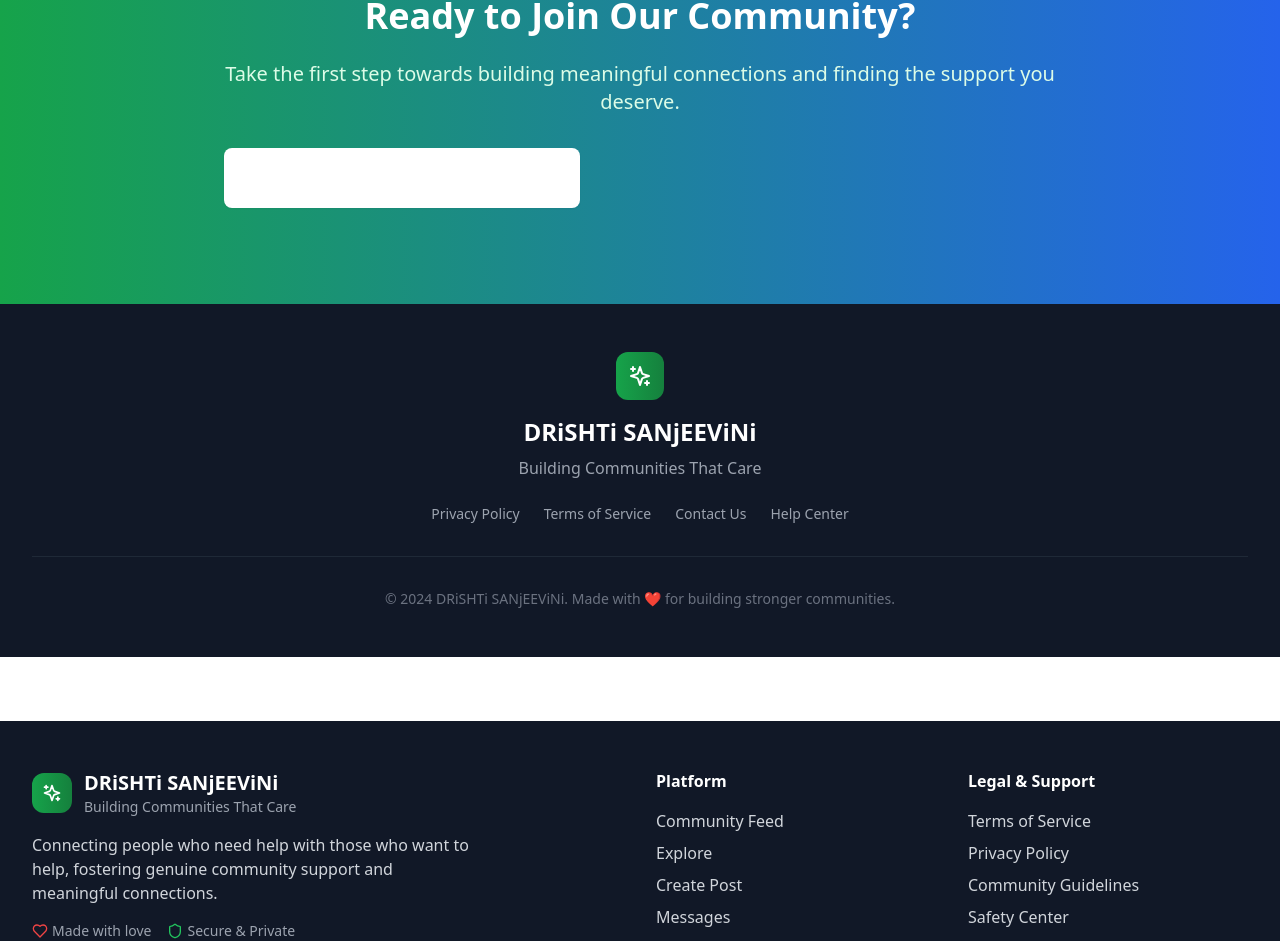
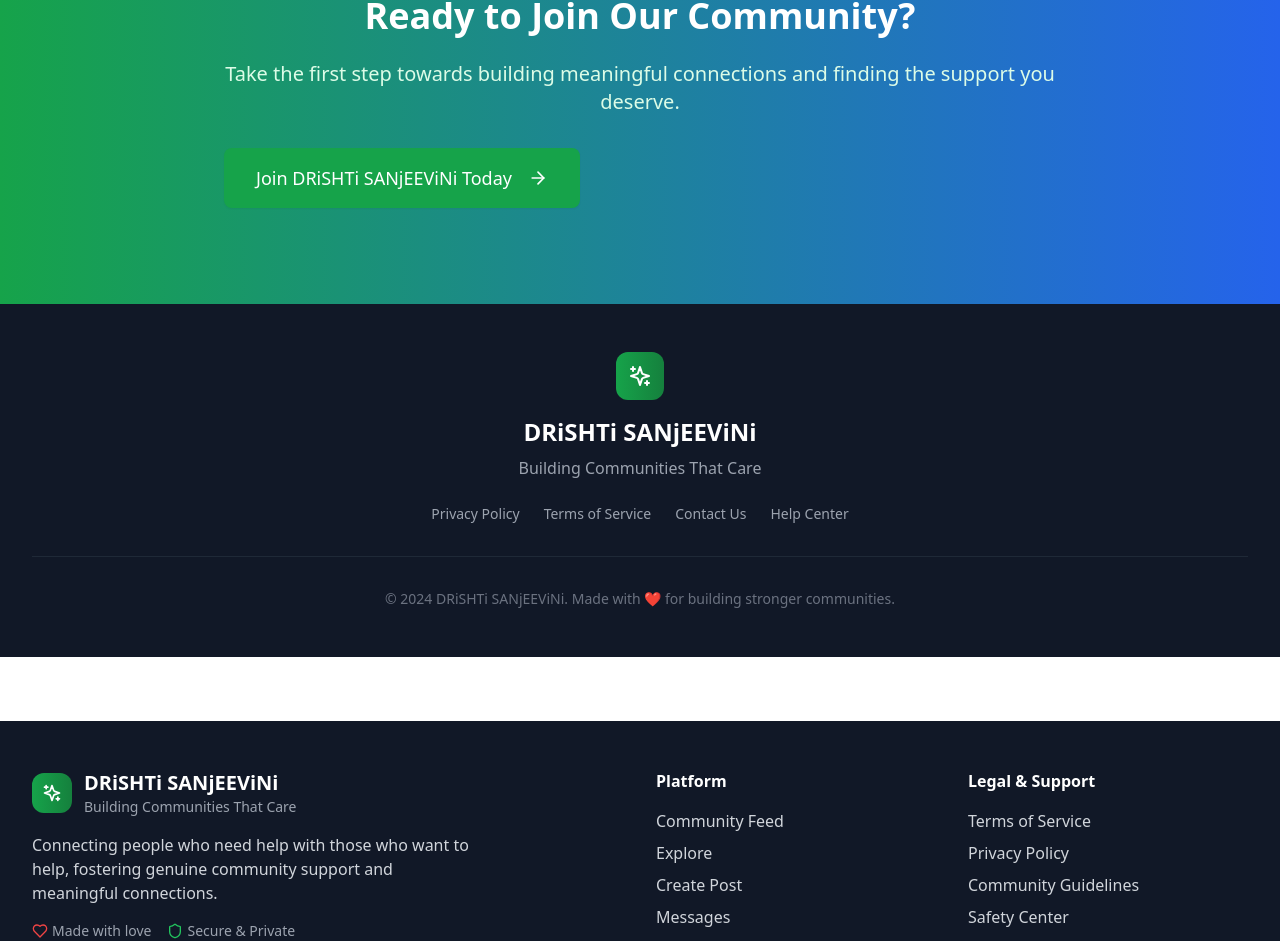
Before and after one commit to bharathravi-in/drishti-sanjeevini, a React (Vite) app: page / in a window 1280 px wide. Shown: the part 2546-3487 px from the top of the page. Built offline with nearby package versions, Linux system fonts and the light colour scheme; no server answers.

Commit message:
Updated LandingPage.tsx

```diff
--- a/src/components/layout/LandingPage.tsx
+++ b/src/components/layout/LandingPage.tsx
@@ -249,7 +249,7 @@ export function LandingPage({ onGetStarted }: LandingPageProps) {
           <Button
             onClick={onGetStarted}
             size="lg"
-            className="bg-white text-green-600 hover:bg-gray-100 px-8 py-4 text-lg shadow-lg hover:shadow-xl transform hover:scale-105 transition-all duration-200"
+            className=" text-green-600 hover:bg-gray-100 px-8 py-4 text-lg shadow-lg hover:shadow-xl transform hover:scale-105 transition-all duration-200"
           >
             Join DRiSHTi SANjEEViNi Today
             <ArrowRight className="w-5 h-5 ml-2" />
```
